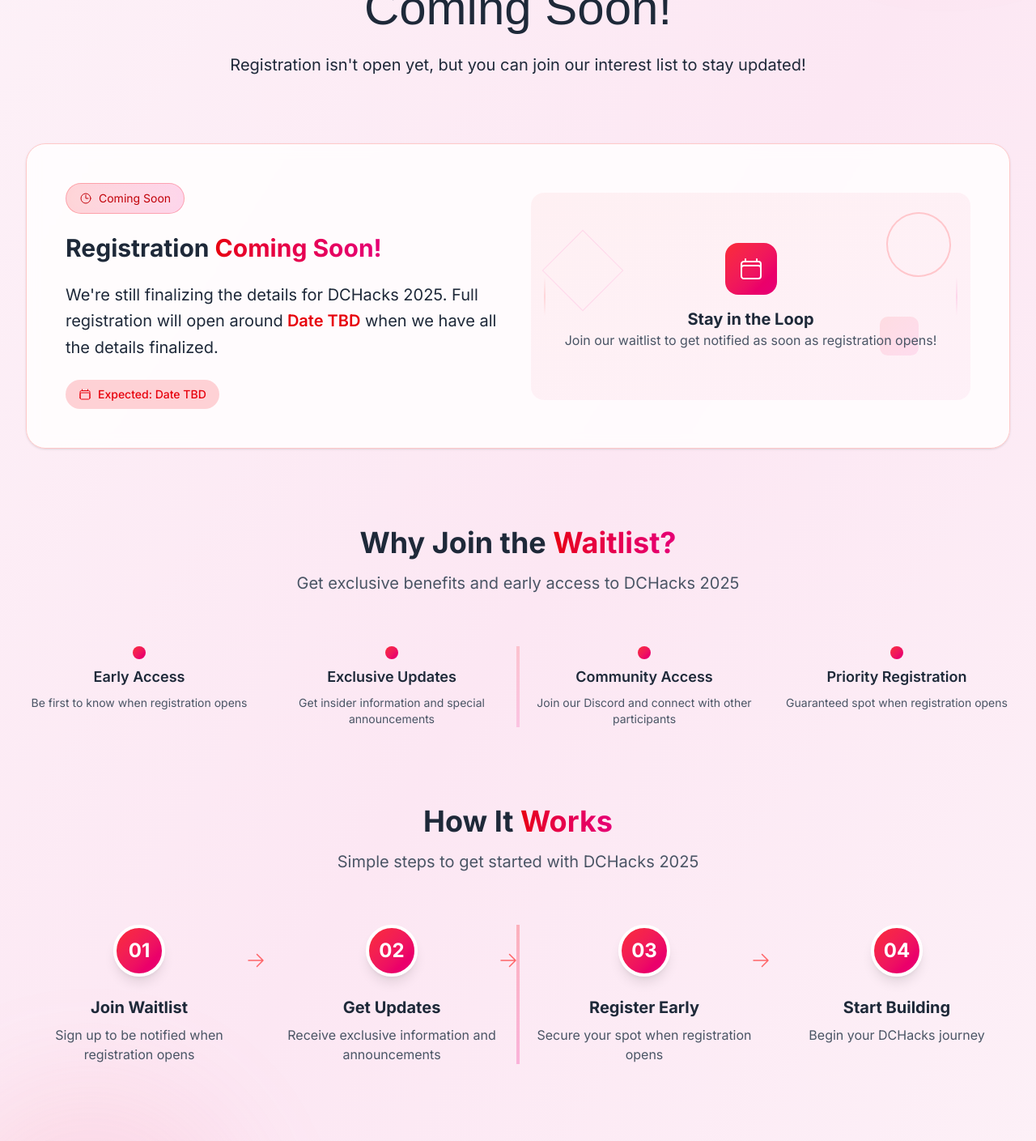
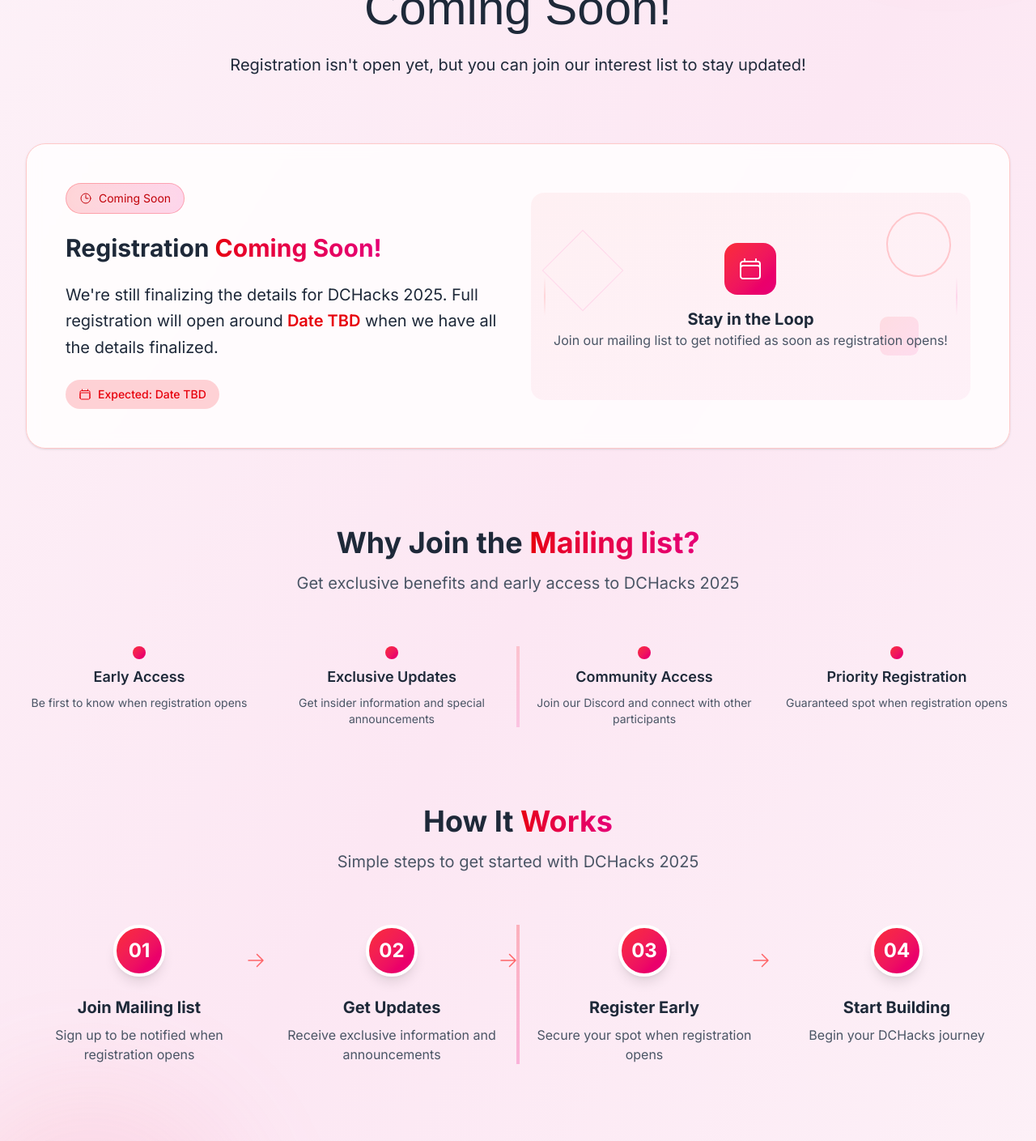
Before and after one commit to blairhacks/dchacks, a Next.js app: page / in a window 1280 px wide. Shown: the part 5616-7025 px from the top of the page at 81% size. Built offline with nearby package versions, Linux system fonts and the light colour scheme; a web font is replaced by a local one.

Commit message:
waitlist -> Mailing list update

```diff
--- a/components/Register/index.tsx
+++ b/components/Register/index.tsx
@@ -45,7 +45,7 @@
   const steps = [
     {
       number: "01",
-      title: "Join Waitlist",
+      title: "Join Mailing list",
       description: "Sign up to be notified when registration opens",
     },
     {
@@ -190,7 +190,7 @@
                         Stay in the Loop
                       </h4>
                       <p className="text-gray-600">
-                        Join our waitlist to get notified as soon as
+                        Join our mailing list to get notified as soon as
                         registration opens!
                       </p>
                     </div>
@@ -217,7 +217,7 @@
             <h3 className="mb-4 text-4xl font-bold text-gray-800">
               Why Join the{" "}
               <span className="bg-gradient-to-r from-red-600 to-pink-600 bg-clip-text text-transparent">
-                Waitlist?
+                Mailing list?
               </span>
             </h3>
             <p className="text-xl text-gray-600">
```
